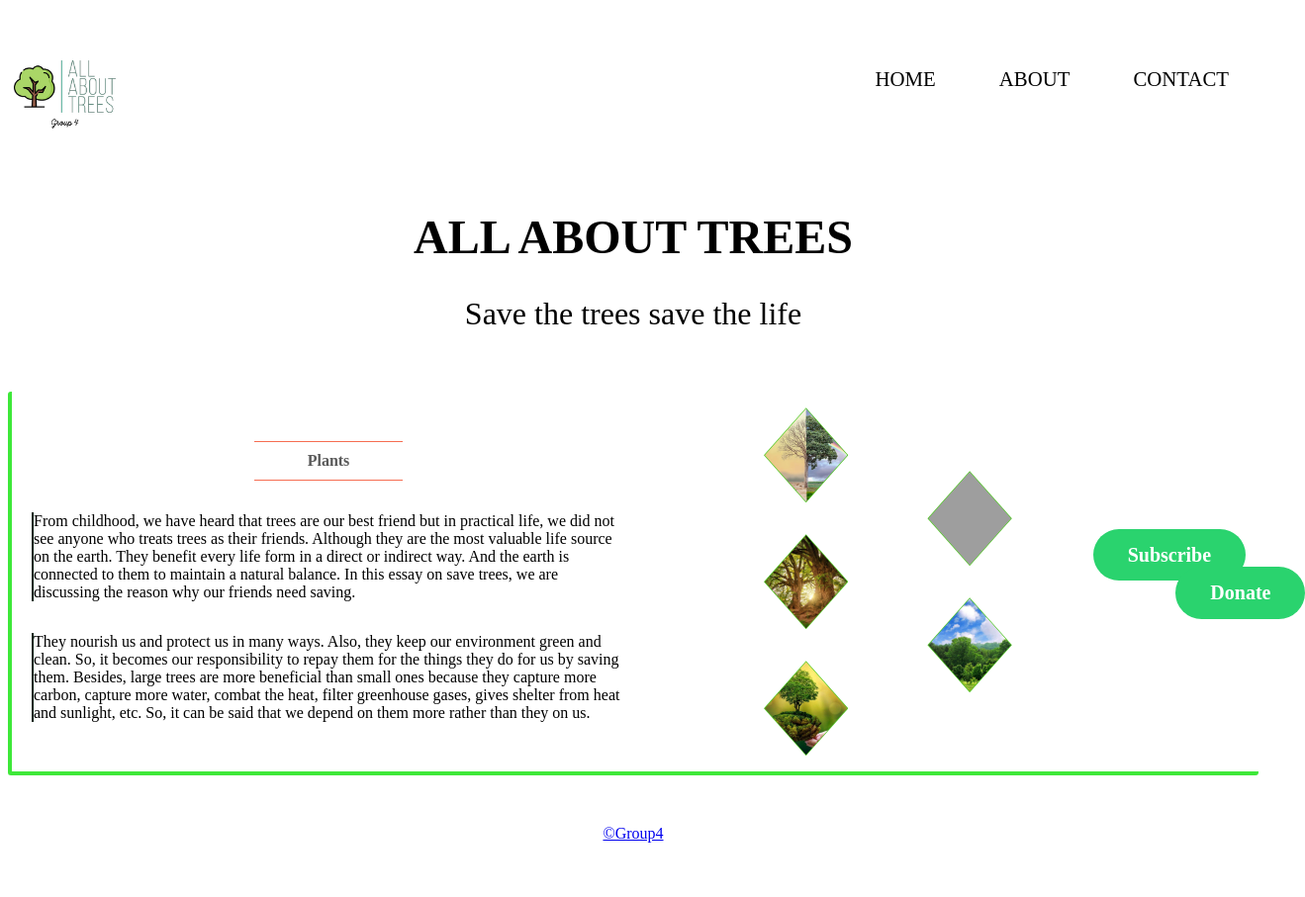
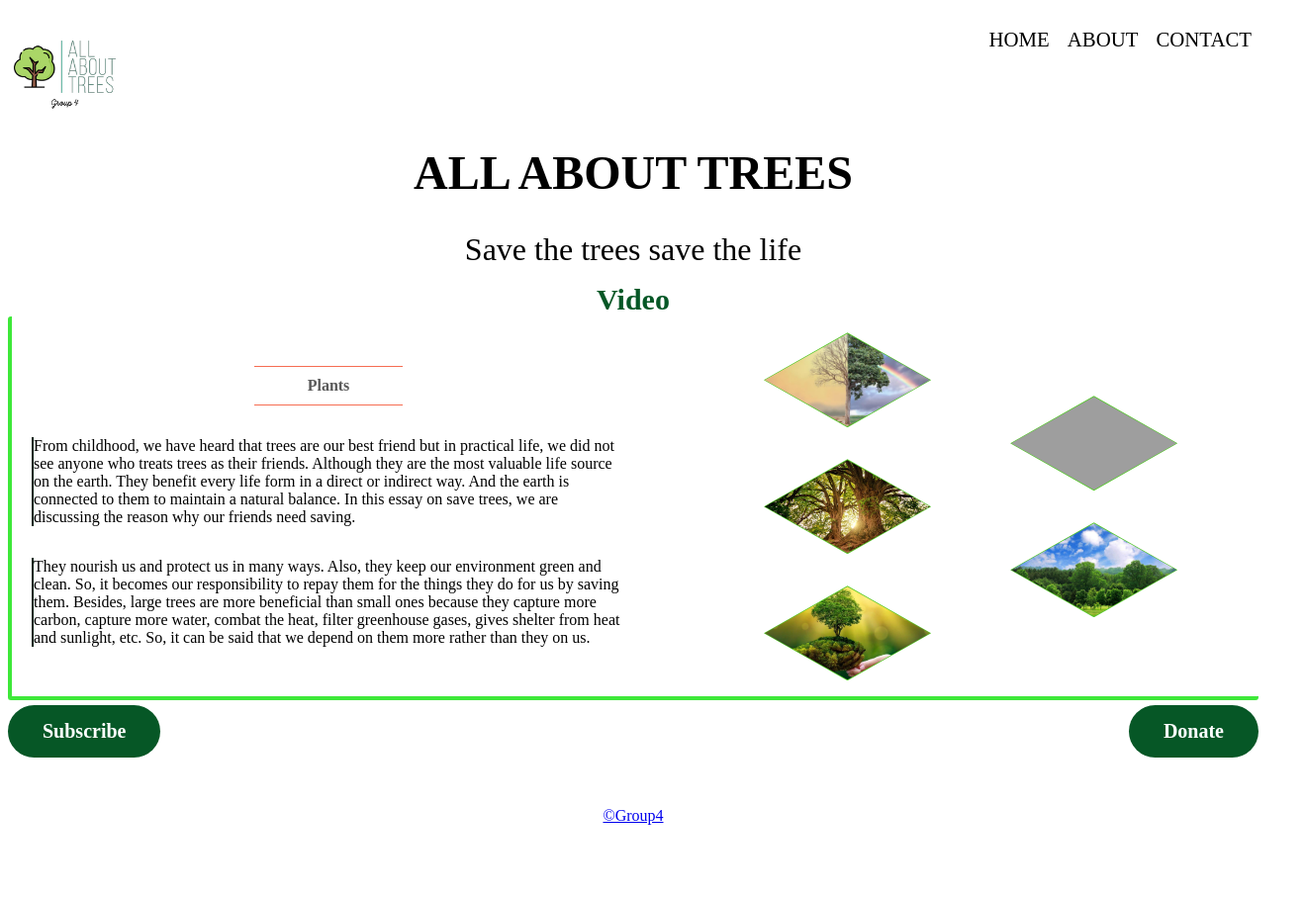
Before and after one commit to HYF-Class19/agile-development-group-4, a website: page index.html in a window 1280 px wide. Shown: the whole page at 99% size, 1319 px wide, since content can reach past the window. Drawn offline with Linux system fonts and the light colour scheme; grey boxes are pictures that could not be loaded.

Commit message:
modified the button and subscribe buttons also added video link, modified colors

```diff
--- a/index.html
+++ b/index.html
@@ -25,6 +25,12 @@
       <div class="title">
         <h1>All about trees</h1>
         <p>Save the trees save the life</p>
+        <a
+          class="video"
+          href="https://www.youtube.com/watch?v=UnwMq1gGjhk&ab_channel=OneTreePlanted"
+          target="_blank"
+          >Video</a
+        >
       </div>
     </header>
     <!-- main section -->
@@ -87,13 +93,29 @@
           />
         </figure>
       </div>
+    </main>
 
     <!-- subscribe button and pop-up form  -->
 
     <div class="all">
-        <div>
       <a href="#divOne" class="link">Subscribe</a>
+      <!-- donate button -->
+      <div class="donate">
+        <button type="submit" class="contribute">Donate</button>
       </div>
+    </div>
+
+    <!-- Footer area-->
+    <footer class="footer">
+      <p>
+        <a
+          href="https://github.com/HYF-Class19/agile-development-group-4"
+          target="_blank"
+        >
+          &copy;Group4</a
+        >
+      </p>
+    </footer>
     <div class="container" id="divOne">
       <div class="intro">
         Subscribe to our Newsletter
@@ -121,26 +143,5 @@
         </div>
       </div>
     </div>
-
-        <!-- donate button -->
-
-        <div class="donate">
-          <button type="submit" class="contribute">Donate</button>
-        </div>
-      </div>
-    </main>
-
-    <!-- Footer area-->
-    <footer class="footer">
-      <p>
-        <a
-          href="https://github.com/HYF-Class19/agile-development-group-4"
-          target="_blank"
-        >
-          &copy;Group4</a
-        >
-      </p>
-    </footer>
-    <!-- Footer area and-->
   </body>
 </html>
--- a/styles/index.css
+++ b/styles/index.css
@@ -5,7 +5,7 @@
 .logo img {
   width: 120px;
   border-radius: 50px;
-  margin-top: 30px;
+  margin-top: 10px;
   cursor: pointer;
 }
 
@@ -16,13 +16,13 @@ nav {
 }
 
 nav ul {
-  margin-top: 60px;
+  margin-top: 20px;
   margin-right: 150;
 }
 
 nav ul li {
   display: inline;
-  margin: 30px;
+  margin: 7px;
   font-weight: 500;
   font-size: 1.3em;
   cursor: pointer;
@@ -37,14 +37,21 @@ nav ul li {
 .title h1 {
   font-size: 3em;
   text-transform: uppercase;
-  margin-top: 50px;
+  margin-top: 5px;
   color: black;
 }
 
 .title p {
   font-size: 2em;
   color: black;
-  margin-bottom: 60px;
+  margin-bottom: 15px;
+}
+
+.video {
+  color: #065726;
+  font-size: 30px;
+  font-weight: bold;
+  text-decoration: none;
 }
 
 /* Main section */
@@ -187,7 +194,11 @@ nav ul li {
 /* subscribe button and pop-up form */
 
 .all {
-  width: 25%;
+  width: auto;
+  display: flex;
+  flex-direction: row;
+  justify-content: space-between;
+  margin-top: 5px;
 }
 
 .link {
@@ -195,14 +206,34 @@ nav ul li {
   font-size: 20px;
   padding: 15px 35px;
   color: white;
-  background-color: #2ad36e;
+  background-color: #065726;
   border: none;
   font-weight: 600;
   border-radius: 40px;
-  margin-left: 20%;
 }
 
 .link:hover {
+  color: #2ad36e;
+  border: 2px solid #2ad36e;
+  background-color: white;
+  box-shadow: 3px 5px 5px #2ad36e;
+}
+
+/* Donate button */
+
+.contribute {
+  font-size: 20px;
+  font-family: "Times New Roman", Times, serif;
+  padding: 15px 35px;
+  color: white;
+  background-color: #065726;
+  border: none;
+  font-weight: 600;
+  border-radius: 40px;
+  cursor: pointer;
+}
+
+.contribute:hover {
   color: #2ad36e;
   border: 2px solid #2ad36e;
   background-color: white;
@@ -302,28 +333,6 @@ nav ul li {
   color: black;
 }
 
-/* Donate button */
-
-.contribute {
-  font-size: 20px;
-  font-family: "Times New Roman", Times, serif;
-  padding: 15px 35px;
-  color: white;
-  background-color: #2ad36e;
-  border: none;
-  font-weight: 600;
-  border-radius: 40px;
-  margin-left: 60%;
-  cursor: pointer;
-}
-
-.contribute:hover {
-  color: #2ad36e;
-  border: 2px solid #2ad36e;
-  background-color: white;
-  box-shadow: 3px 5px 5px #2ad36e;
-}
-
 /* footer */
 footer {
   height: 70px;
```
Lines whose indentation alone changed are shown as unchanged.
